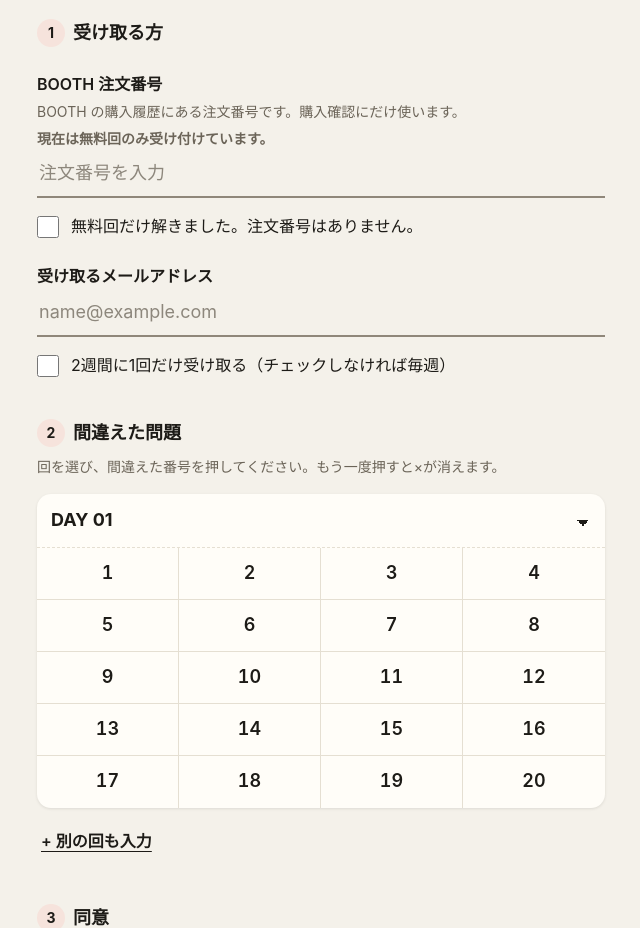
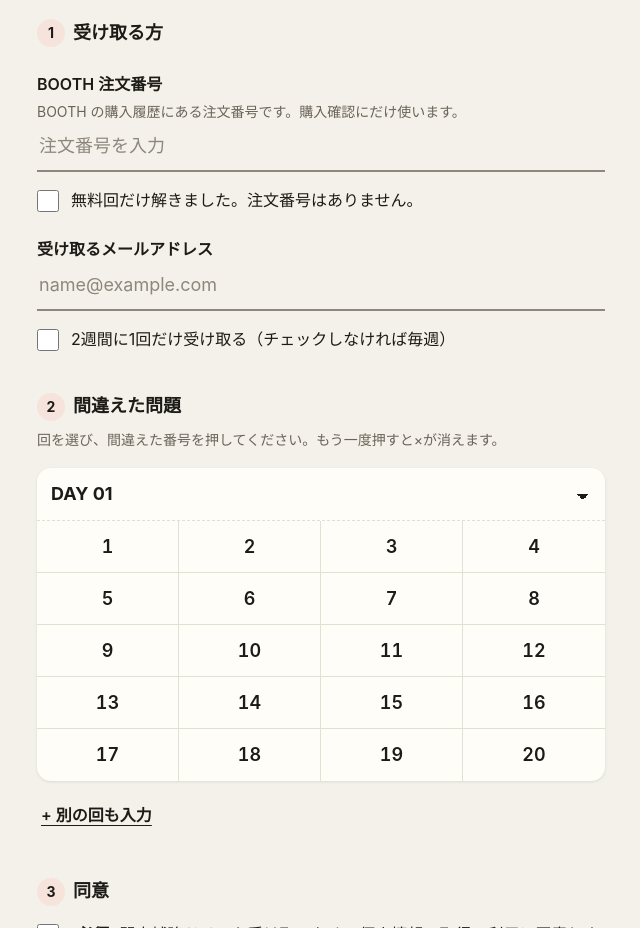
Before and after one commit to wnsgud7387-web/hiarche-site, a plain HTML site: page ja/study/review.html in a window 1280 px wide. Shown: the part 980-1908 px from the top of the page, without its empty margins (319-959 px from the left). Drawn offline with Linux system fonts and the light colour scheme.

Commit message:
ja/study: 유료 판매 시작 — '現在は無料回のみ受け付けています' 줄 뺌 · 주석 정리판
Lueur 11-27 16:09 요청(mail-20261127-lueur-to-bis-twjp-page-buyers). privacy 시행일 2026-11-26 그대로, 화면 내용 변화 없음.

Co-Authored-By: Claude Opus 5.5 <noreply@anthropic.com>
Claude-Session: https://claude.ai/code/session_01CMg2TRvLkN7huqF4A6stQi

```diff
--- a/ja/study/review.html
+++ b/ja/study/review.html
@@ -6,7 +6,7 @@
 <title>弱点補強の申込み — ARCHE 基本情報 毎日ドリル</title>
 <!-- 약점보완 신청 페이지 ja판 · Lueur팀장 11-26 · 만들기_외국어판.py로 생성(직접 고치지 말고 그 파일을 고칠 것)
      서버 없음: 메일 앱에 내용이 채워진 메일이 열리고 이용자가 보내면 archeisit@gmail.com 으로 감. 본문 꼴은 weekly.py가 읽음.
-     ★ 법무 검토 전 초안 · 회차당 문항 수 N=20은 교재편집실 확정 전 임시값 -->
+     법무 확인 11-26 · 회차당 20문항 -->
 <style>
 :root{
   --bg:#F4F1EA; --paper:#FFFDF8; --line:#E5DFD2; --rule:#1D1B17; --field:#8F877A;
@@ -125,7 +125,7 @@ footer a{color:inherit}
   <h2><span class="no">1</span>受け取る方</h2>
   <label class="f" for="buy">BOOTH 注文番号</label>
   <p class="hint">BOOTH の購入履歴にある注文番号です。購入確認にだけ使います。</p>
-  <p class="hint"><b>現在は無料回のみ受け付けています。</b></p>
+
   <input id="buy" type="text" autocomplete="off" placeholder="注文番号を入力">
   <label class="chk"><input id="free" type="checkbox"><span>無料回だけ解きました。注文番号はありません。</span></label>
   <label class="f" for="mail">受け取るメールアドレス</label>
```
Also changed, not shown: ja/study/privacy.html (+1 -1 lines).
